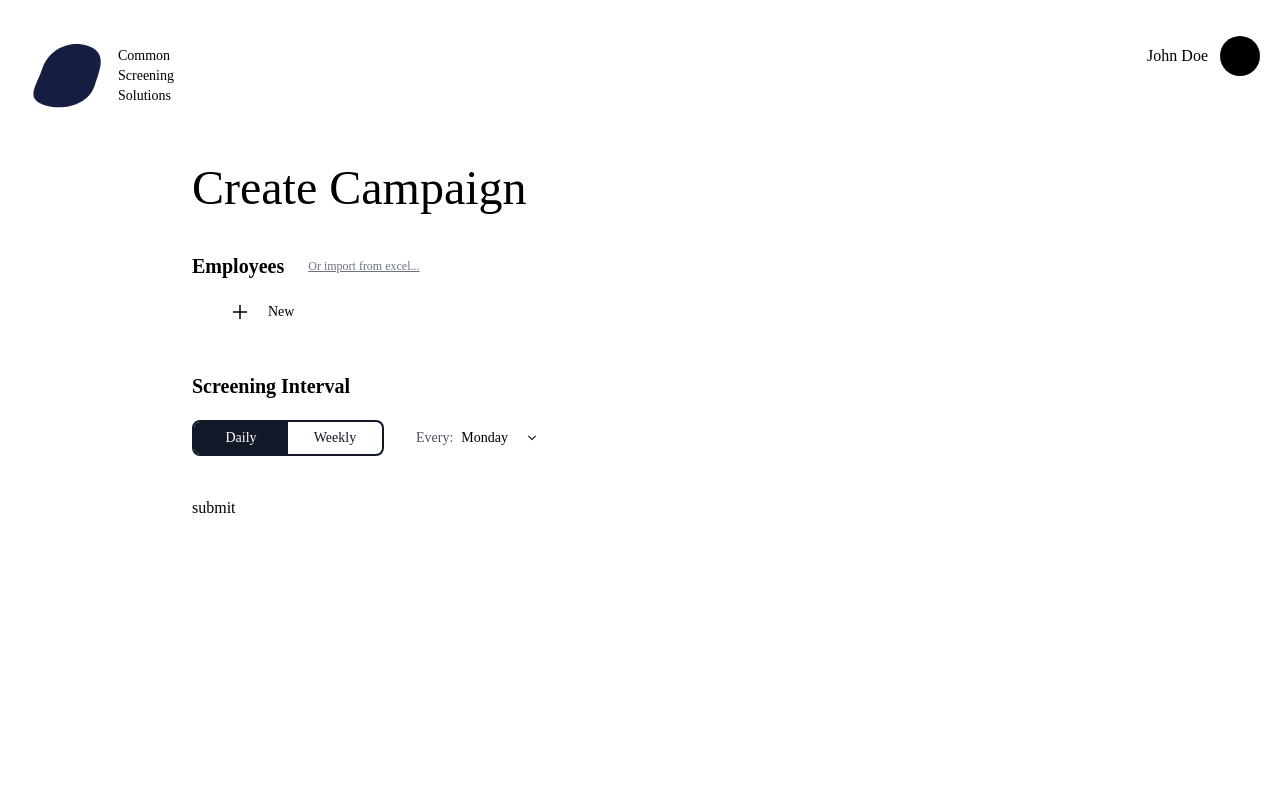
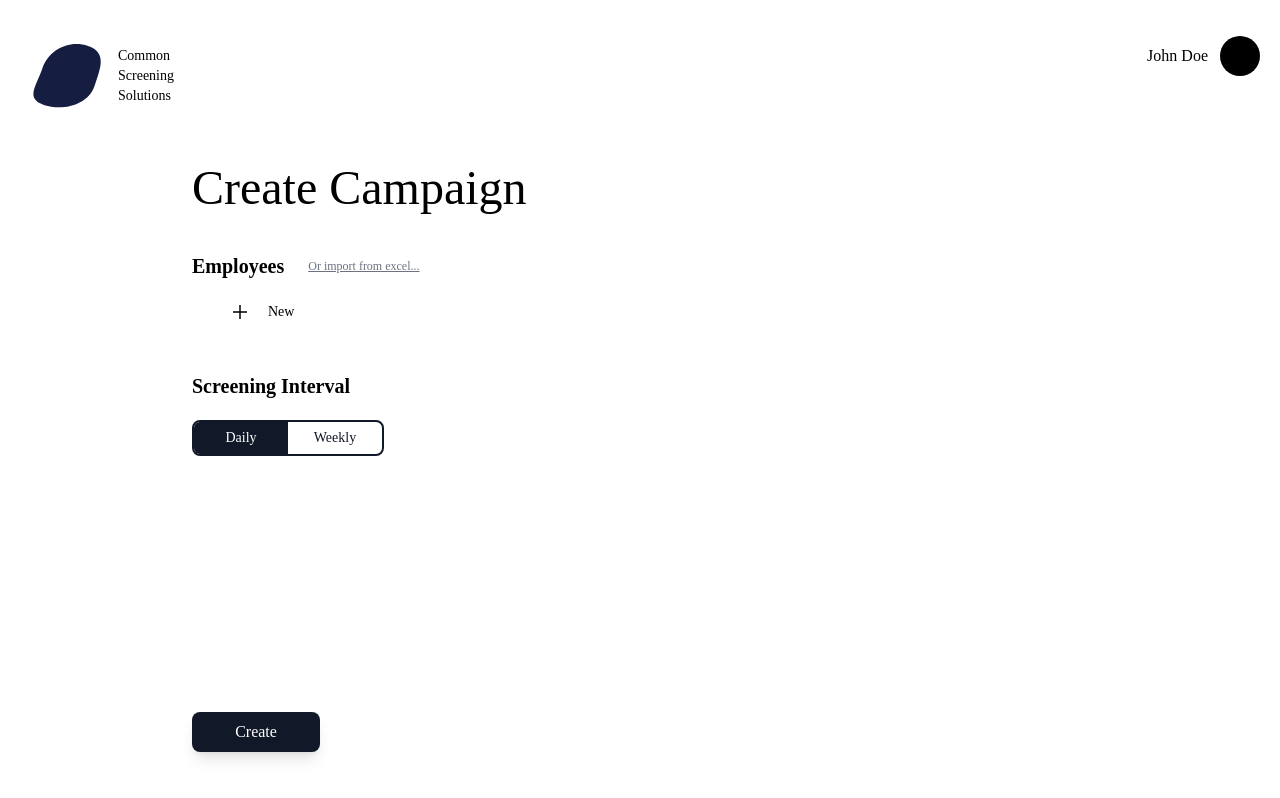
Before and after one commit to Common-Screening-Solutions/CSA, a React (Create React App) app in the folder web/: page /create-campaign in a window 1280 px wide. Built offline with nearby package versions, Linux system fonts and the light colour scheme.

Commit message:
create page without hovers

```diff
--- a/web/src/App.js
+++ b/web/src/App.js
@@ -10,7 +10,7 @@ function App() {
     <BrowserRouter>
       <div>
         <Navbar />
-        <div className="m-12 relative">
+        <div className="m-12">
           <Routes>
             <Route path="/" element={<DashboardPage />} />
             <Route path="/create-campaign" element={<CreateCampaignPage />} />
--- a/web/src/components/CreateCampaignPage.js
+++ b/web/src/components/CreateCampaignPage.js
@@ -91,6 +91,8 @@ export default function CreateCampaignPage(props) {
           <IntervalButton text="Daily" />
           <IntervalButton text="Weekly" />
         </div>
+        {interval === "Weekly" ? (
+          <div className="flex items-center">
             <div className="ml-8 text-gray-600 text-sm">Every:</div>
             <Dropdown
               width="w-30"
@@ -107,8 +109,13 @@ export default function CreateCampaignPage(props) {
               ]}
             />
           </div>
-      <button className="absolute mt-10" onClick={submit}>
-        submit
+        ) : null}
+      </div>
+      <button
+        className="absolute bottom-12 bg-gray-900 text-white rounded-lg h-10 w-32 shadow-lg"
+        onClick={submit}
+      >
+        Create
       </button>
     </div>
   );
--- a/web/src/components/Dropdown.js
+++ b/web/src/components/Dropdown.js
@@ -30,7 +30,7 @@ export default function Dropdown({
       }}
     >
       <button
-        className={`z-10 p-1 px-2 text-sm flex items-center justify-between text-black hover:underline`}
+        className={`z-10 p-1 px-2 text-sm flex items-center text-black hover:underline`}
         // ${
         //   open
         //     ? " bg-opacity-50 hover:bg-opacity-100"
@@ -40,7 +40,7 @@ export default function Dropdown({
         onClick={() => setOpen(!open)}
       >
         {value}
-        <Expand className="h-4" />
+        <Expand className="ml-2 h-4 w-4" />
       </button>
       {open ? (
         <ul
```
Lines whose indentation alone changed are shown as unchanged.
